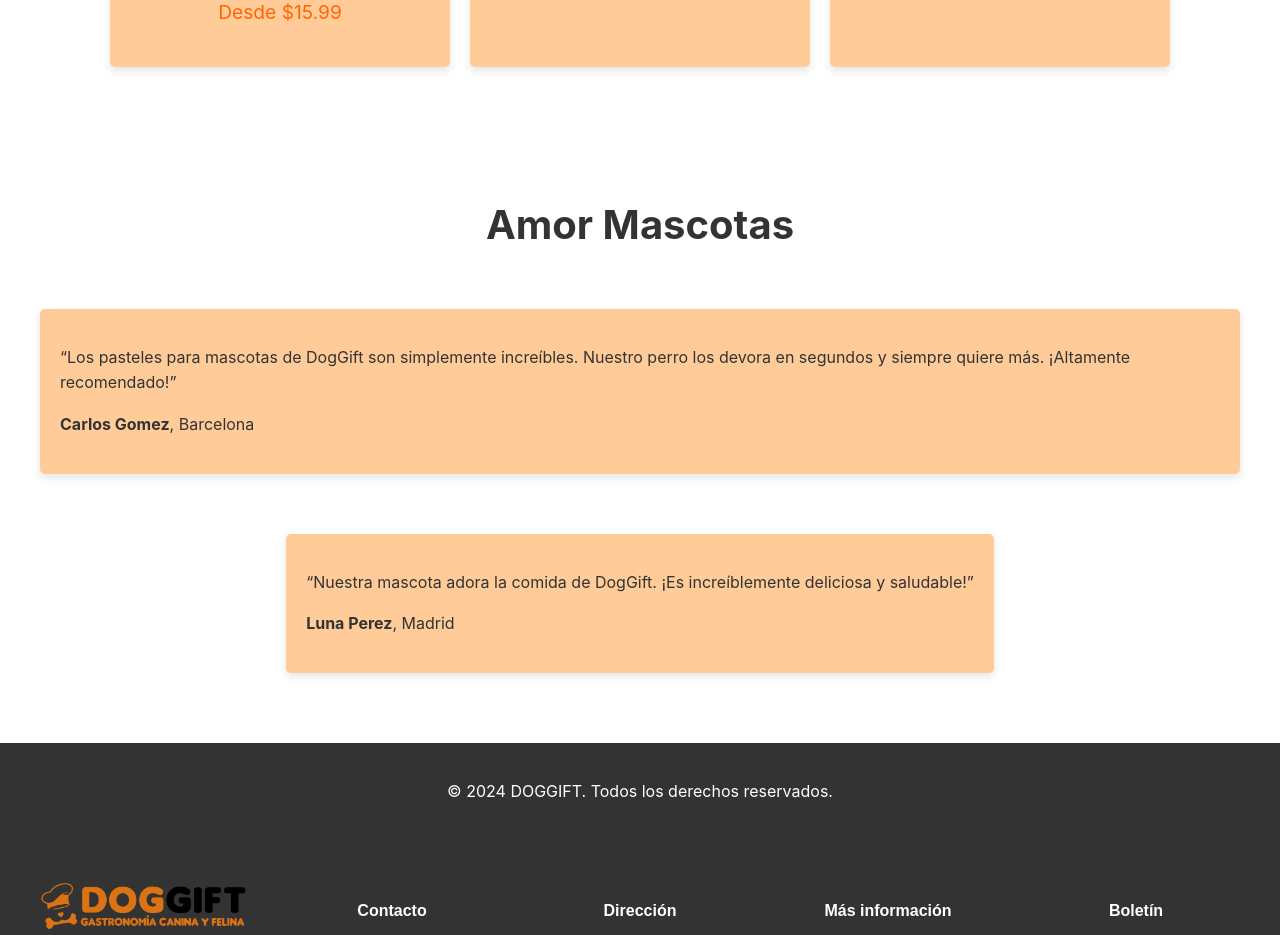
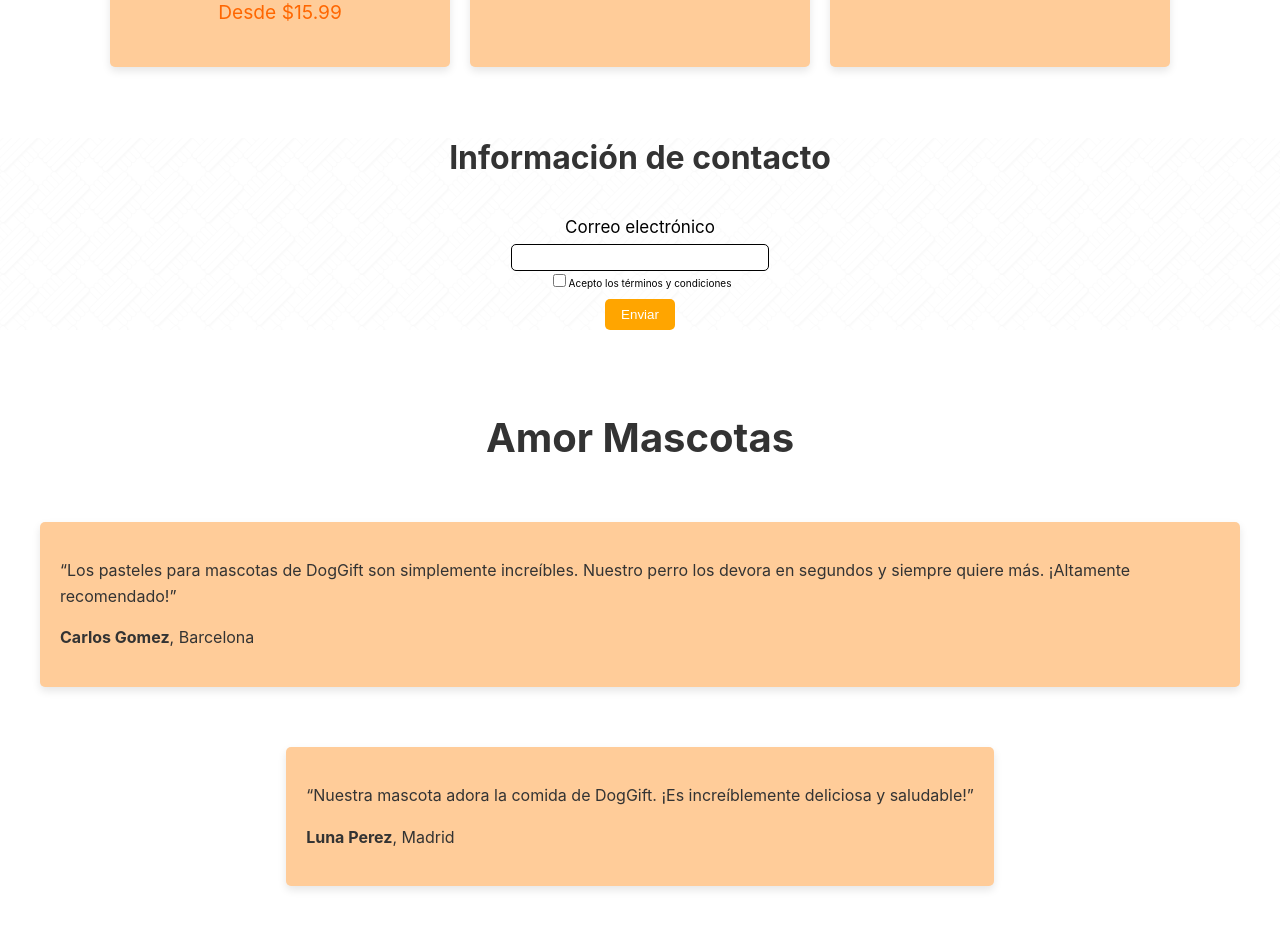
Before and after one commit to josdank/proyecto-final-AJCJ, a React (Create React App) app: page /home in a window 1280 px wide. Shown: the part 1820-2755 px from the top of the page. Built offline with nearby package versions, Linux system fonts and the light colour scheme.

Commit message:
rametungala

```diff
--- /dev/null
+++ b/src/components/Ingreso/Ingreso.js
@@ -0,0 +1,56 @@
+import React, { useState } from "react";
+import estilosIngreso from "./estilosIngreso.css";
+
+function Ingreso() {
+  const [email, setEmail] = useState("");
+  const [termsAccepted, setTermsAccepted] = useState(false);
+  const [error, setError] = useState(false);
+
+  const handleSubmit = (event) => {
+    event.preventDefault();
+    const emailValid = email.includes("@");
+    if (emailValid && termsAccepted) {
+      alert(`Email enviado: ${email}`);
+      setError(false);
+    } else {
+      setError(true);
+    }
+  };
+
+  return (
+    <form onSubmit={handleSubmit} className="formulario">
+      <h1 className="tituloFormulario">Información de contacto</h1>
+      <div>
+        <label
+          htmlFor="email"
+          className={`formularioLabel ${error ? "errorLabel" : ""}`}
+        >
+          Correo electrónico <br></br>
+        </label>
+        <input
+          type="email"
+          id="email"
+          value={email}
+          onChange={(e) => setEmail(e.target.value)}
+          required
+          className={`inputFormulario ${error ? "errorInput" : ""}`}
+        />
+      </div>
+      <div>
+        <input
+          type="checkbox"
+          checked={termsAccepted}
+          onChange={(e) => setTermsAccepted(e.target.checked)}
+        />
+        <label className="formularioTerminos">
+          Acepto los términos y condiciones
+        </label>
+      </div>
+      <button type="submit" className="formularioEnviar">
+        Enviar
+      </button>
+    </form>
+  );
+}
+
+export default Ingreso;
--- /dev/null
+++ b/src/components/Ingreso/estilosIngreso.css
@@ -0,0 +1,59 @@
+.formulario {
+    position: relative;
+    z-index: 1;
+}
+
+.formulario::before {
+    content: '';
+    position: absolute;
+    inset: 0;
+    background-image: url('../../assets/img/patronFondoNosotrs.jpeg');
+    background-size: 50%;
+    background-repeat: repeat;
+    opacity: 0.03;
+    z-index: -1;
+    pointer-events: none;
+}
+
+.inputFormulario {
+    min-width: 20%;
+    max-width: 50%;
+    margin-top: 7px;
+    padding: 5px 0;
+    border-radius: 5px;
+    border: 1px solid black;
+  }
+
+  .label {
+    font-family: Arial, Helvetica, sans-serif;
+  }
+
+  .formularioLabel {
+    font-size: 17px;
+  }
+
+  .formularioTerminos {
+    font-size: 10px;
+  }
+
+  .formularioEnviar {
+    border-radius: 5px;
+    border: transparent;
+    background-color: orange;
+    transition: 0.3s;
+  }
+
+  .formularioEnviar:hover {
+    border-radius: 5px;
+    border: transparent;
+    background-color: rgb(255, 165, 0, 0.8);
+  }
+
+  /* Estilos para mostrar el error */
+  .errorInput {
+    border: 2px solid red;
+  }
+
+  .errorLabel {
+    color: red;
+  }
--- a/src/pages/Home/Home.js
+++ b/src/pages/Home/Home.js
@@ -5,7 +5,7 @@
 import img3 from "../../assets/img/3.jpg";
 import img4 from "../../assets/img/4.jpg";
 import Galletas from "../../assets/img/galletas.jpg";
-
+import Ingreso from '../../components/Ingreso/Ingreso'
 
 const Home = () => {
   const headerStyle = {
@@ -149,6 +149,8 @@
         </div>
       </section>
 
+      <Ingreso></Ingreso>
+
       <section style={sectionStyle}>
         <h2 style={sectionTitleStyle}>Amor Mascotas</h2>
         <div style={gridStyle}>
```
